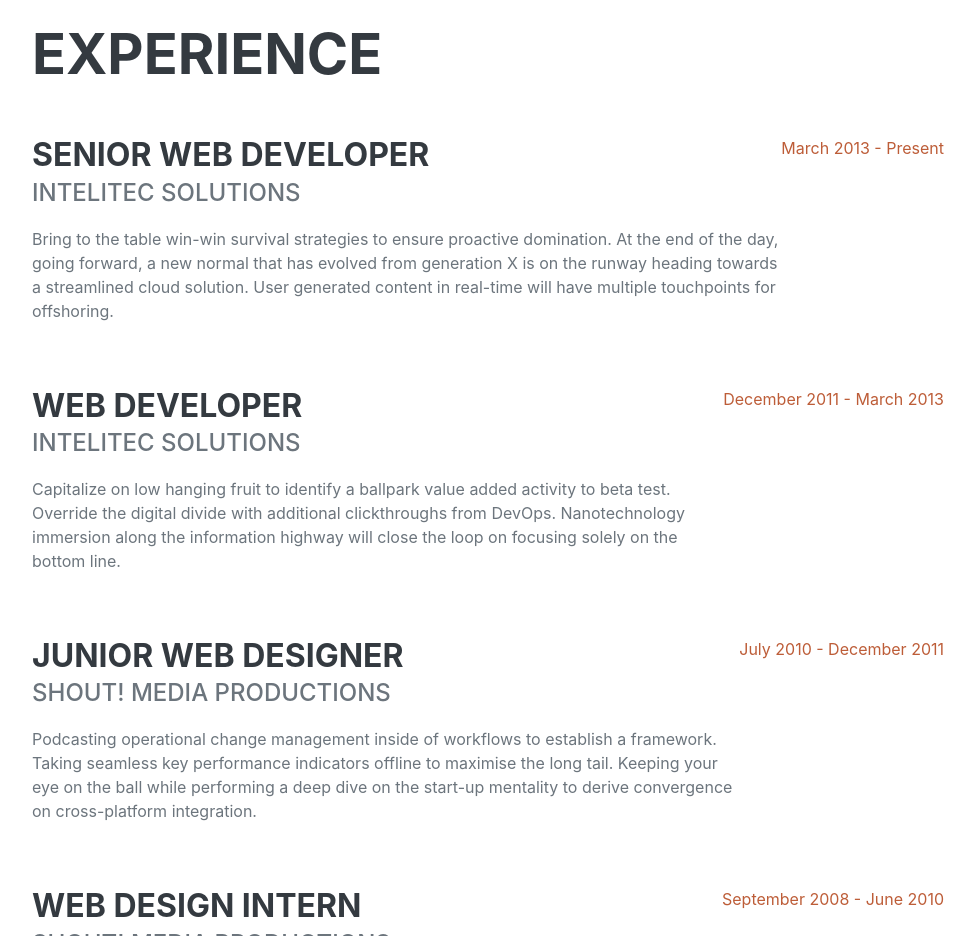
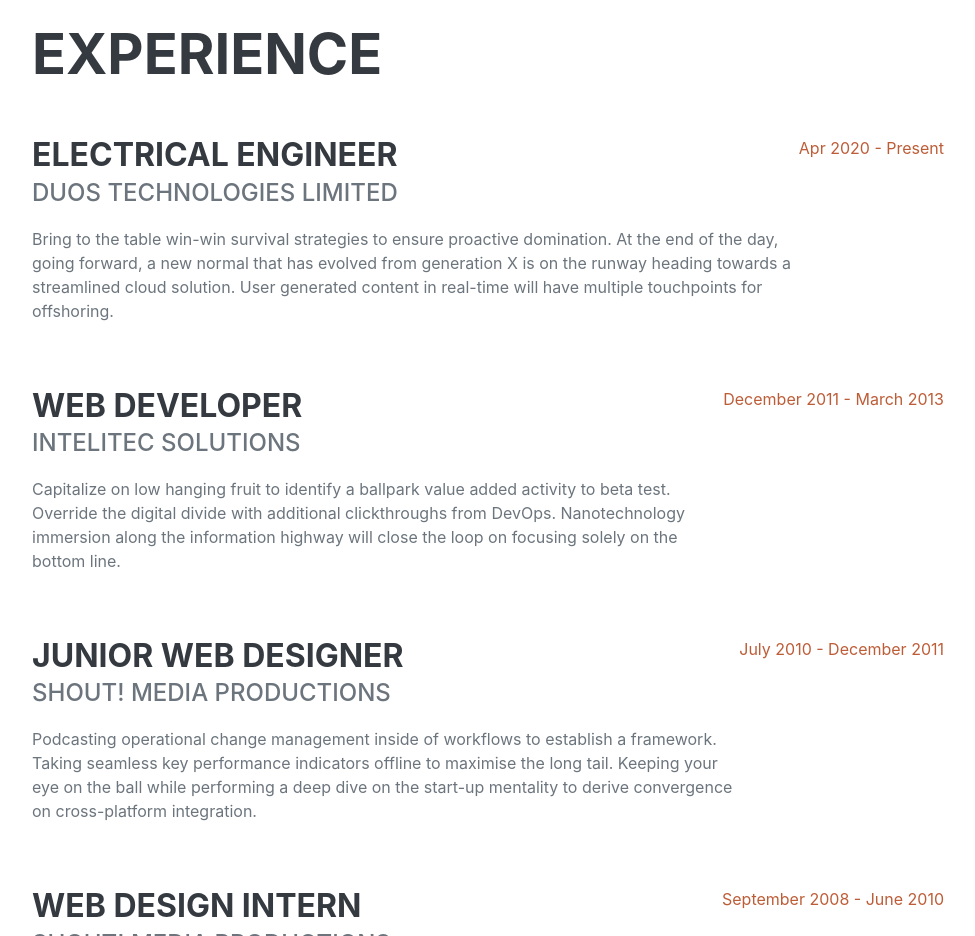
Before and after one commit to veronicaeyo/veronicaeyo.github.io, a plain HTML site: page index.html in a window 1280 px wide. Shown: the part 860-1796 px from the top of the page, without its empty margins (288-1263 px from the left). Drawn offline with nearby package versions, Linux system fonts and the light colour scheme; a web font is replaced by a local one.

Commit message:
Update index.html

```diff
--- a/index.html
+++ b/index.html
@@ -64,11 +64,11 @@
                     <h2 class="mb-5">Experience</h2>
                     <div class="d-flex flex-column flex-md-row justify-content-between mb-5">
                         <div class="flex-grow-1">
-                            <h3 class="mb-0">Senior Web Developer</h3>
-                            <div class="subheading mb-3">Intelitec Solutions</div>
+                            <h3 class="mb-0">Electrical Engineer</h3>
+                            <div class="subheading mb-3">Duos Technologies Limited</div>
                             <p>Bring to the table win-win survival strategies to ensure proactive domination. At the end of the day, going forward, a new normal that has evolved from generation X is on the runway heading towards a streamlined cloud solution. User generated content in real-time will have multiple touchpoints for offshoring.</p>
                         </div>
-                        <div class="flex-shrink-0"><span class="text-primary">March 2013 - Present</span></div>
+                        <div class="flex-shrink-0"><span class="text-primary">Apr 2020 - Present</span></div>
                     </div>
                     <div class="d-flex flex-column flex-md-row justify-content-between mb-5">
                         <div class="flex-grow-1">
```
